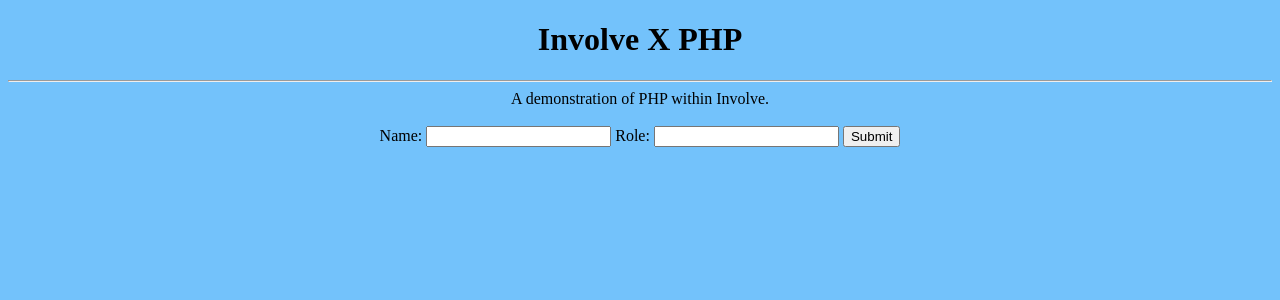
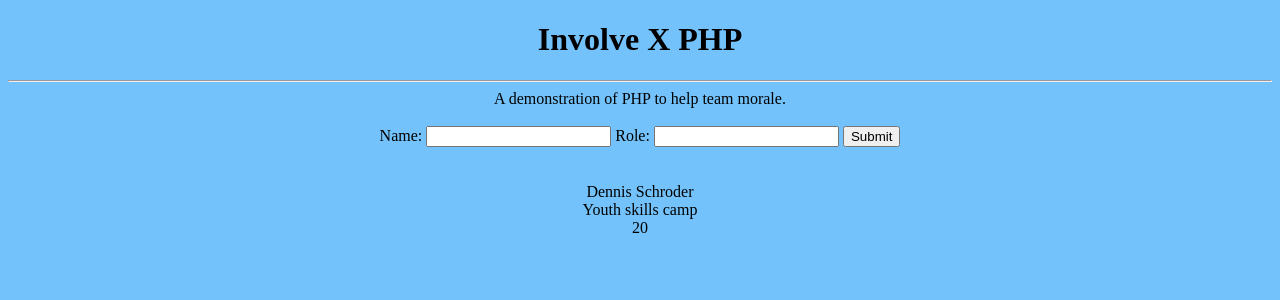
Before and after one commit to Vasanarul/InvolvingPHP, a PHP site: page / in a window 1280 px wide. Shown: the top 300 px of the page. Run offline with PHP 8.4, Linux system fonts and the light colour scheme.

Commit message:
Addition of Volunteer Class

```diff
--- a/components/app.php
+++ b/components/app.php
@@ -17,6 +17,12 @@
       include 'form.php';
     ?>
 
+    <br>
+
+    <?php
+      include 'oopvolunteers.php';
+    ?>
+
 
   </body>
 </html>
--- a/components/header.php
+++ b/components/header.php
@@ -11,7 +11,7 @@
       <?php
         echo "<h1>Involve X PHP</h1>";
         echo "<hr>";
-        echo "A demonstration of PHP within Involve.";
+        echo "A demonstration of PHP to help team morale.";
       ?>
     </div>
 
--- /dev/null
+++ b/components/oopvolunteers.php
@@ -0,0 +1,33 @@
+<?php
+
+  class Volunteer {
+    public $name;
+    public $work;
+    private $hours;
+
+    function __construct($name, $work, $hours) {
+      $this->name = $name;
+      $this->work = $work;
+      $this->setHours($hours);
+    }
+
+    function getHours(){
+      return $this->hours;
+    }
+
+    function setHours($hours){
+      if(is_int($hours) == true || is_float($hours) == true) {
+        $this->hours = $hours;
+      } else {
+        $this->hours = "Error: Invalid datatype.";
+      }
+    }
+  }
+
+  $Dennis = new Volunteer("Dennis Schroder", "Youth skills camp", 20);
+
+  echo "$Dennis->name<br>";
+  echo "$Dennis->work<br>";
+  echo $Dennis->getHours();
+
+?>
--- a/style.css
+++ b/style.css
@@ -1,4 +1,5 @@
 .container {
   text-align: center;
   background-color: rgb(115, 194, 251);
+  grid-template-rows: 1fr 1fr 1fr 1fr;
 }
```
Also changed, not shown: README.md.
